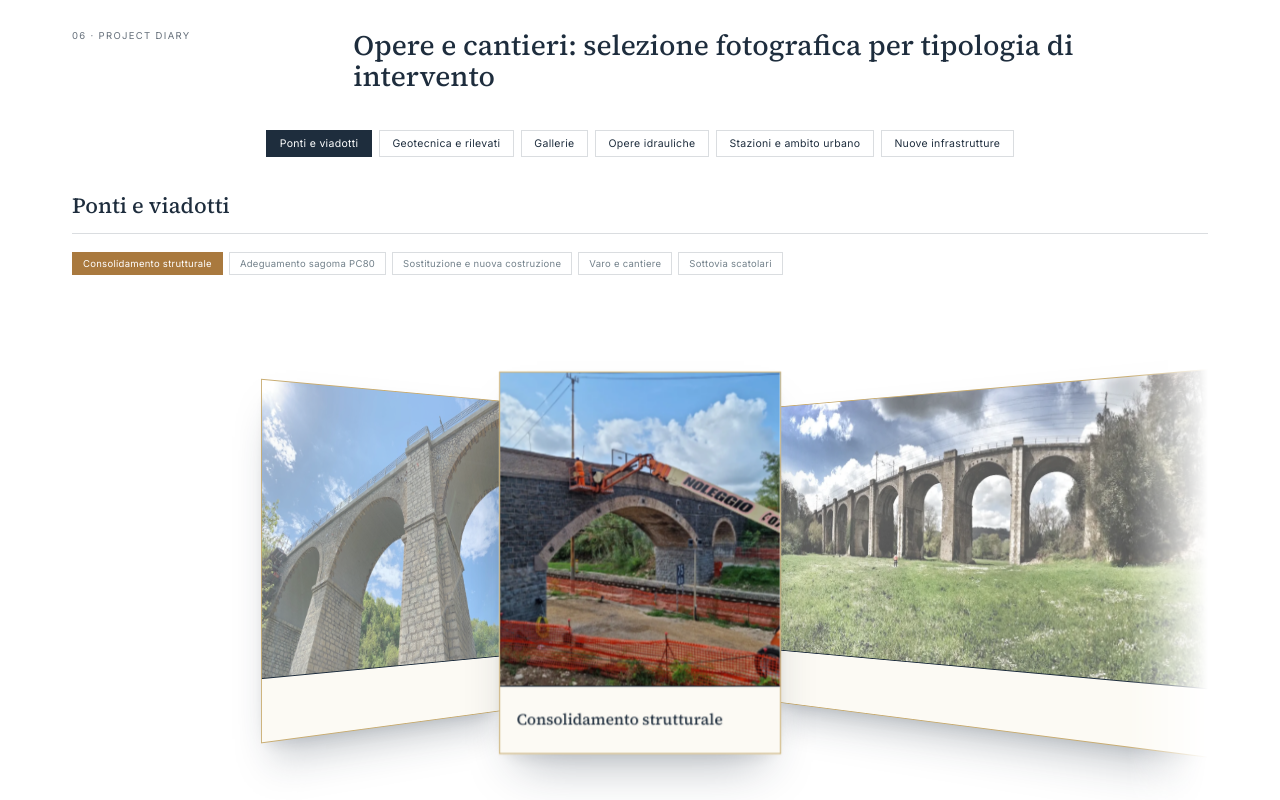
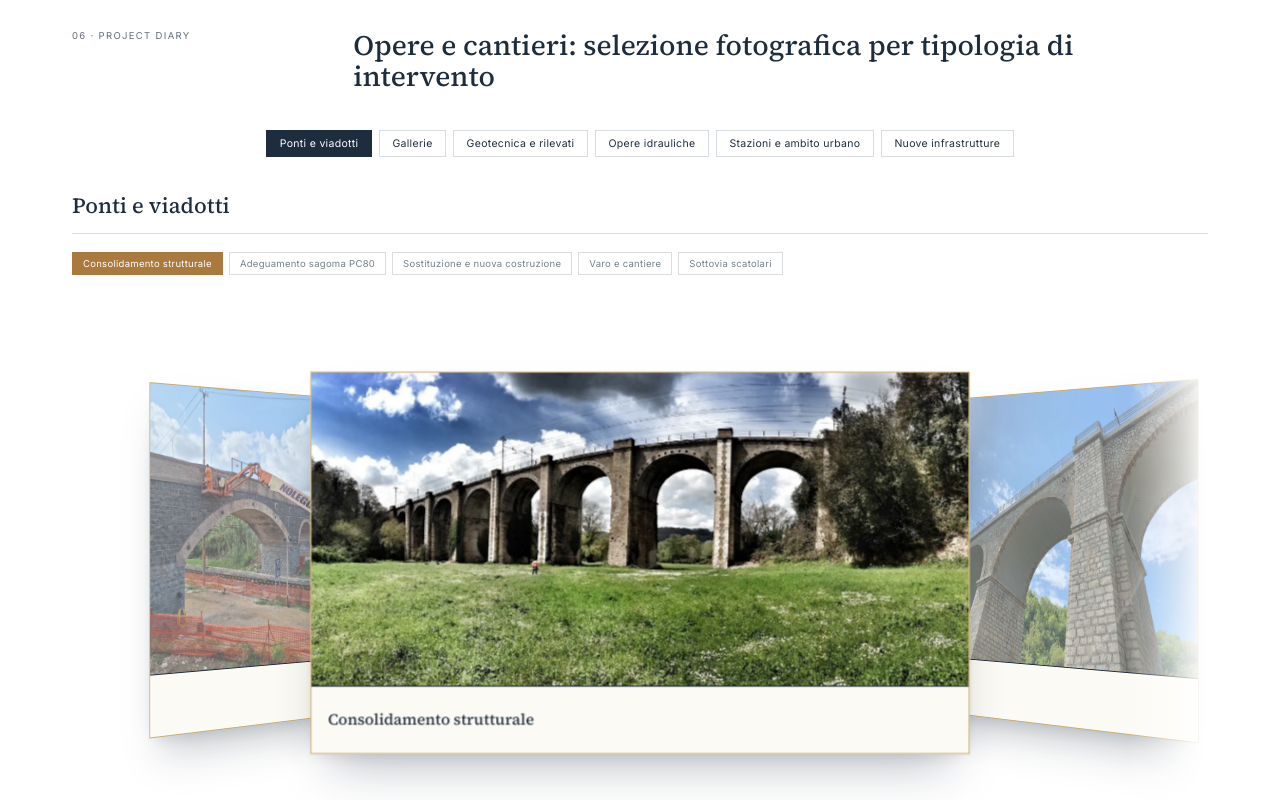
Before and after one commit to giorgiomicol-code/giorgio-micolitti-site, a React (Vite) app: page / in a window 1280 px wide. Shown: the part 4660-5460 px from the top of the page. Built offline with nearby package versions, Linux system fonts and the light colour scheme.

Commit message:
Diario: nuove copertine (Consolidamento, PC80, Sottovia) e Gallerie dopo Ponti e viadotti
Co-Authored-By: Claude Sonnet 5.5 <noreply@anthropic.com>
Claude-Session: https://claude.ai/code/session_01RSEX1o2dCCY7wJir5FSv1q

```diff
--- a/src/App.tsx
+++ b/src/App.tsx
@@ -315,19 +315,19 @@ const diary: DiaryItem[] = [
 // Le sottocategorie senza foto restano vuote, pronte a riceverle in seguito.
 const diaryTaxonomy: DiaryCategory[] = [
   { title: { it: 'Ponti e viadotti', en: 'Bridges and viaducts' }, subcategories: [
-    { title: { it: 'Consolidamento strutturale', en: 'Structural strengthening' }, images: ['ponte-arco-restauro.webp', 'viadotto-storico-panoramica.webp', 'vallone-scarpa-viadotto.jpg'] },
-    { title: { it: 'Adeguamento sagoma PC80', en: 'PC80 gauge upgrade' }, images: ['pomezia.jpg', 'varo-ponte-collage.webp', 'varo-ponte-panoramica.webp', 'varo-ponte-verde-aereo.webp', 'portella-1.webp', 'ponte-reticolare-collage-01.webp', 'varo-ponte-notturno.webp', 'ponte-reticolare-collage-02-ritratto.webp'] },
+    { title: { it: 'Consolidamento strutturale', en: 'Structural strengthening' }, images: ['viadotto-storico-panoramica.webp', 'vallone-scarpa-viadotto.jpg', 'ponte-arco-restauro.webp'] },
+    { title: { it: 'Adeguamento sagoma PC80', en: 'PC80 gauge upgrade' }, images: ['varo-ponte-panoramica.webp', 'varo-ponte-verde-aereo.webp', 'portella-1.webp', 'ponte-reticolare-collage-01.webp', 'varo-ponte-notturno.webp', 'ponte-reticolare-collage-02-ritratto.webp', 'pomezia.jpg', 'varo-ponte-collage.webp'] },
     { title: { it: 'Sostituzione e nuova costruzione', en: 'Replacement and new construction' }, images: ['demolizione-arco-muratura-collage.webp', 'demolizione-ponte.jpg', 'ponte-consolidamento.jpg'] },
     { title: { it: 'Varo e cantiere', en: 'Launch and site works' }, images: [] },
-    { title: { it: 'Sottovia scatolari', en: 'Box underpasses' }, images: ['sottovia-collage-4foto.webp', 'sottovia-aereo-scatolare.webp', 'scavo-notturno.webp', 'scatolare-coprem.webp'] },
+    { title: { it: 'Sottovia scatolari', en: 'Box underpasses' }, images: ['scatolare-coprem.webp', 'sottovia-collage-4foto.webp', 'sottovia-aereo-scatolare.webp', 'scavo-notturno.webp'] },
+  ] },
+  { title: { it: 'Gallerie', en: 'Tunnels' }, subcategories: [
+    { title: { it: 'Consolidamento e adeguamento', en: 'Strengthening and upgrading' }, images: ['galleria-scavo-fresa.webp', 'galleria-orte-1.webp', 'galleria-orte-2.webp', 'galleria-orte-3.webp'] },
+    { title: { it: 'Impiantistica e tecnologie per la sicurezza nelle gallerie ferroviarie: sistemi di messa in sovrappressione', en: 'Systems and technologies for railway tunnel safety: pressurisation systems' }, images: ['galleria-prima-dopo-collage.webp', 'galleria-percorrenza.webp', 'galleria-interno-02.webp', 'galleria-interno-01.webp', 'galleria-interno-scavo.webp'] },
   ] },
   { title: { it: 'Geotecnica e rilevati', en: 'Geotechnics and embankments' }, subcategories: [
     { title: { it: 'Rilevati ferroviari, scarpate e stabilizzazione', en: 'Railway embankments, slopes and stabilisation' }, images: ['consolidamento-scarpata.webp', 'scarpata-lanuvio.webp', 'muro-sostegno-dettaglio.webp'] },
     { title: { it: 'Opere in terra', en: 'Earthworks' }, images: [] },
-  ] },
-  { title: { it: 'Gallerie', en: 'Tunnels' }, subcategories: [
-    { title: { it: 'Consolidamento e adeguamento', en: 'Strengthening and upgrading' }, images: ['galleria-scavo-fresa.webp', 'galleria-orte-1.webp', 'galleria-orte-2.webp', 'galleria-orte-3.webp'] },
-    { title: { it: 'Impiantistica e tecnologie per la sicurezza nelle gallerie ferroviarie: sistemi di messa in sovrappressione', en: 'Systems and technologies for railway tunnel safety: pressurisation systems' }, images: ['galleria-prima-dopo-collage.webp', 'galleria-percorrenza.webp', 'galleria-interno-02.webp', 'galleria-interno-01.webp', 'galleria-interno-scavo.webp'] },
   ] },
   { title: { it: 'Opere idrauliche', en: 'Hydraulic works' }, subcategories: [
     { title: { it: 'Compatibilità idraulica', en: 'Hydraulic compatibility' }, images: [] },
```
